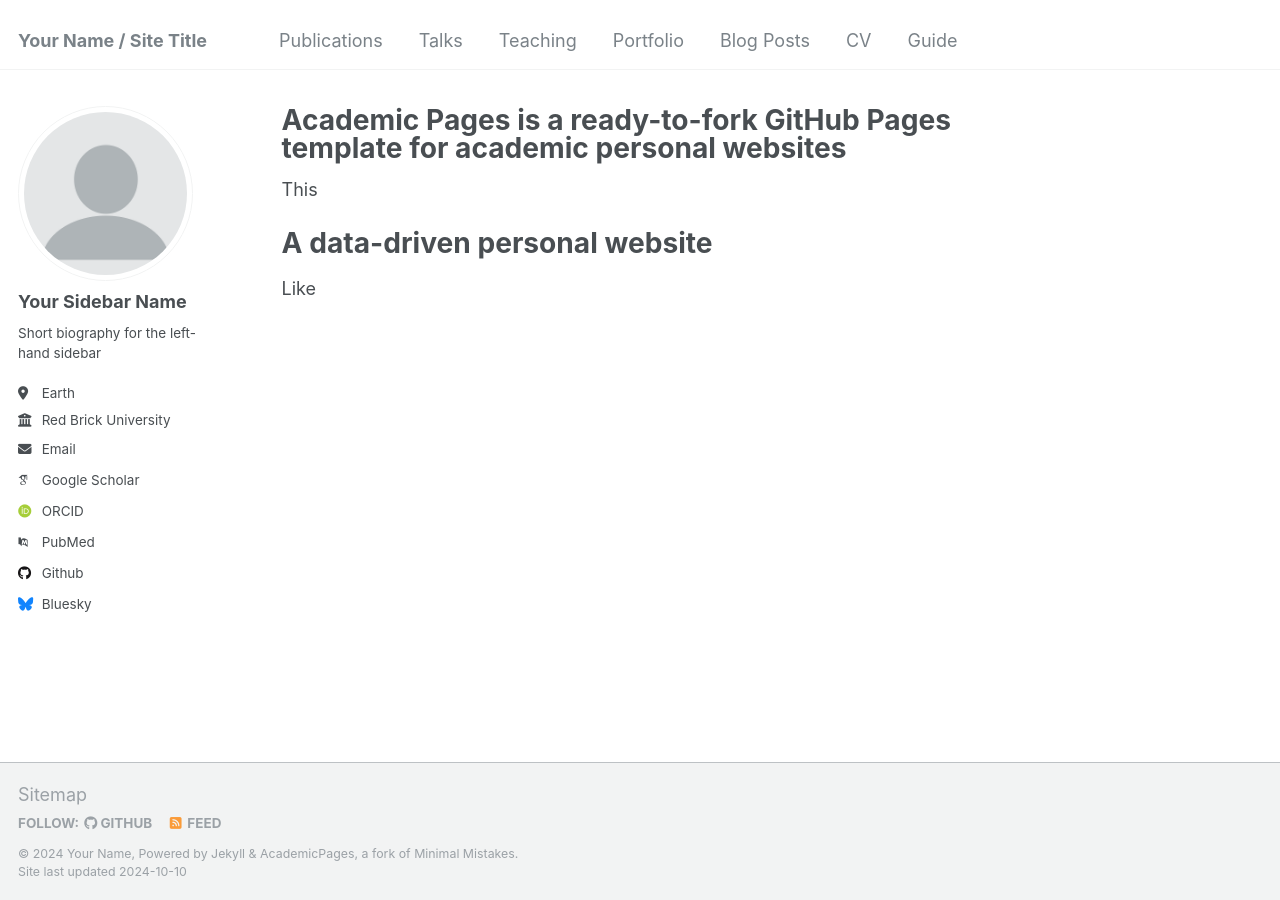
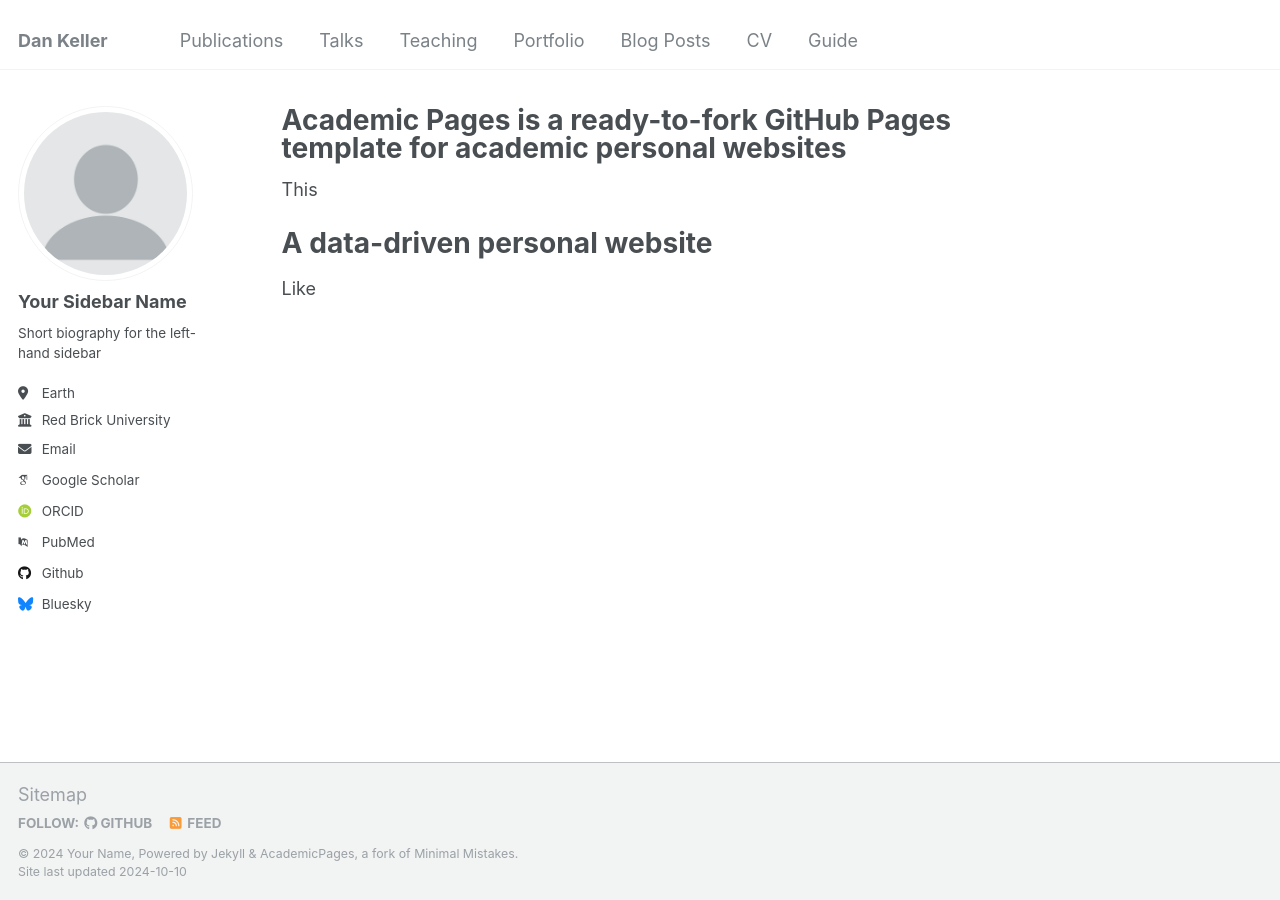
Before and after one commit to dkeller9/dkeller, a Jekyll site: the page built from _pages/about.md, in a window 1280 px wide. Built offline with Jekyll 4.4.1, drawn with Linux system fonts in a browser that asks for light colours; some web fonts are replaced.

Commit message:
Update _config.yml

```diff
--- a/_config.yml
+++ b/_config.yml
@@ -8,7 +8,7 @@
 
 # Basic Site Settings
 locale                   : "en-US"
-title                    : "Your Name / Site Title"
+title                    : "Dan Keller"
 title_separator          : "-"
 name                     : &name "Your Name"
 description              : &description "personal description"
```
